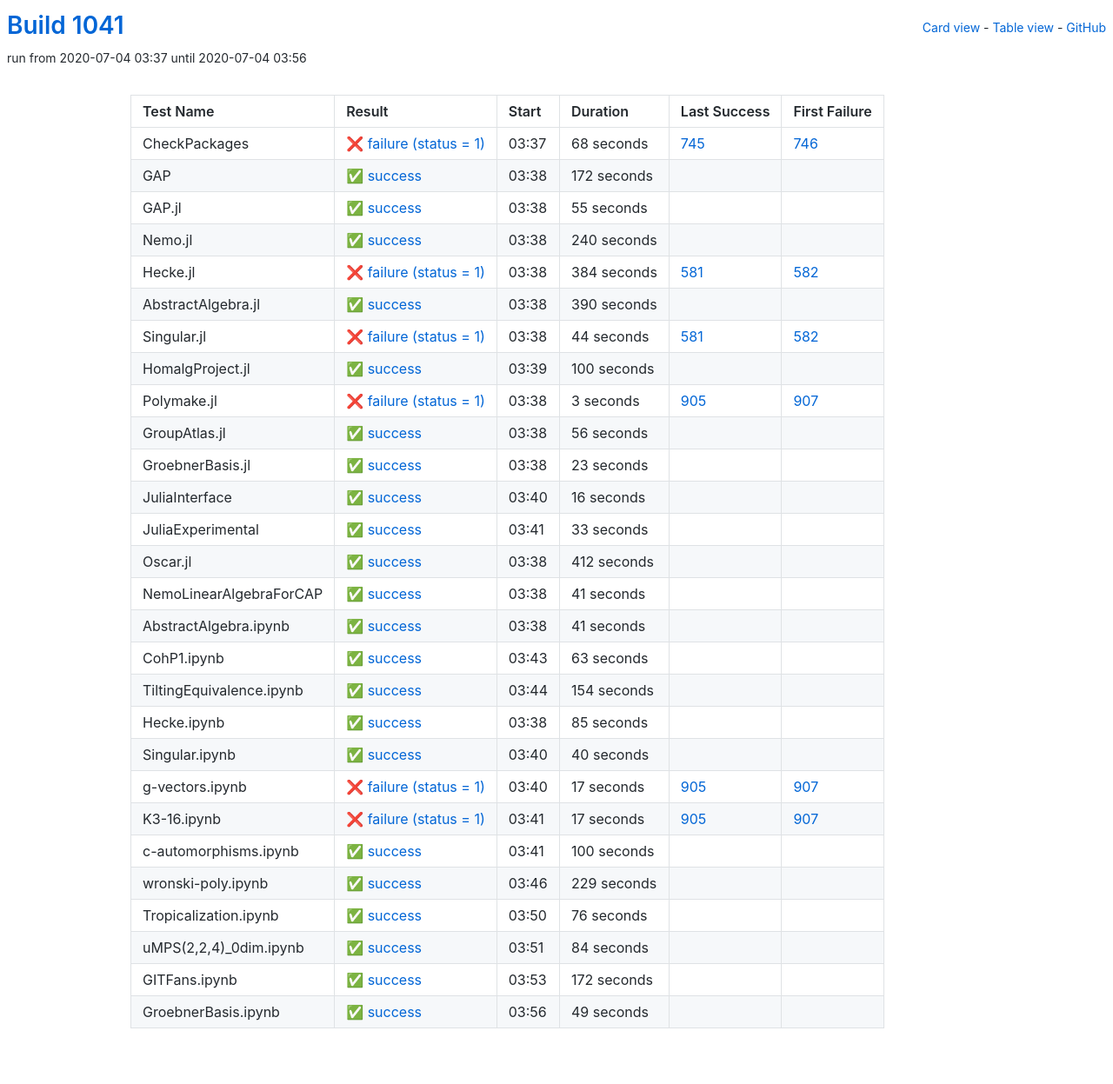
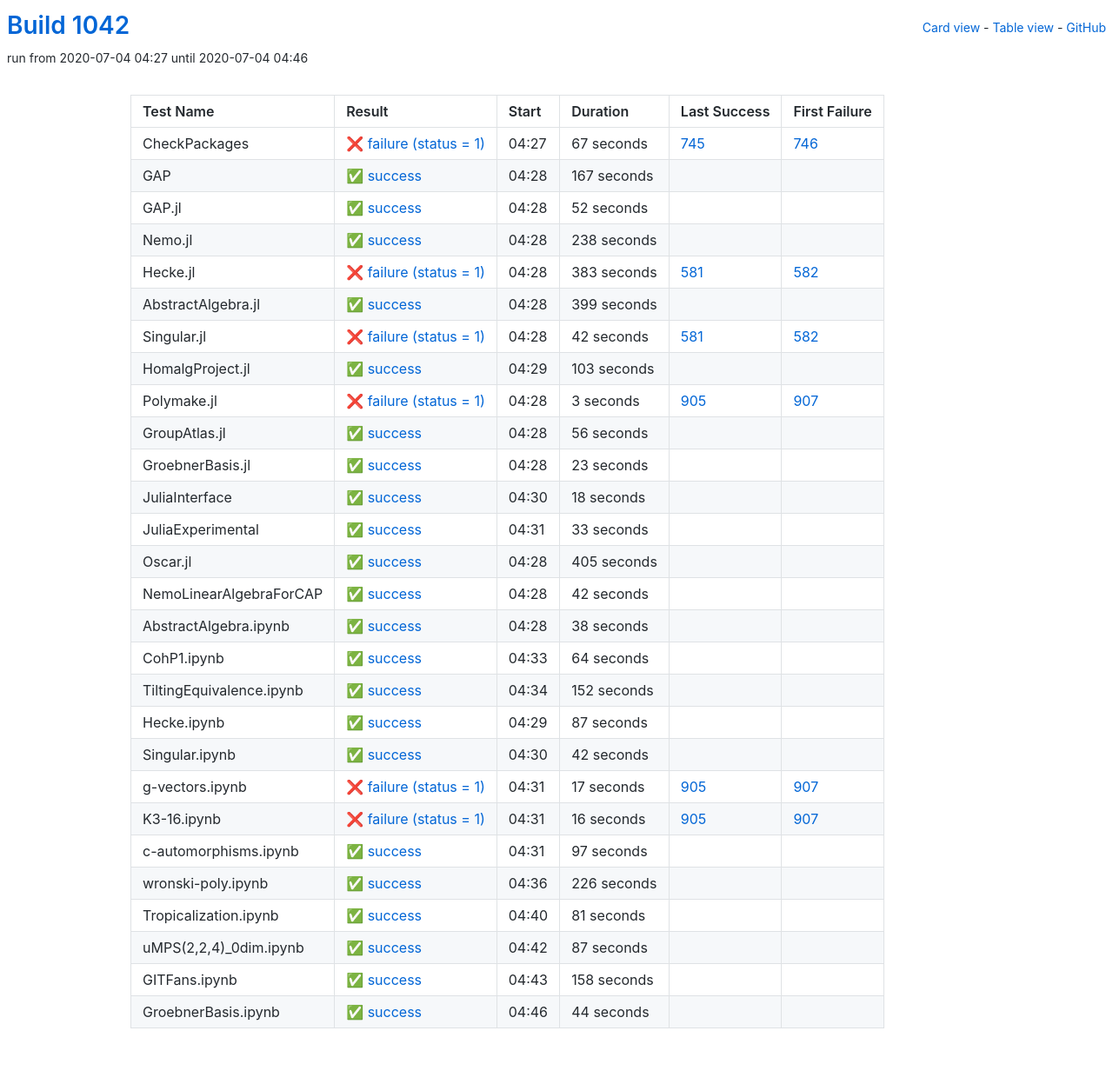
Before and after one commit to oscar-system/oscar-ci-status-1.4, a Jekyll site: the page built from table.html, in a window 1280 px wide. Shown: the whole page at 87% size. Built offline with Jekyll 4.4.1, drawn with Linux system fonts in a browser that asks for light colours.

Commit message:
Build #1042

```diff
--- a/_data/ci.yml
+++ b/_data/ci.yml
@@ -1,6 +1,6 @@
 ---
-build: 1041
-build_url: https://oscarci.mathematik.uni-kl.de/job/oscar-julia-1.4/1041/
+build: 1042
+build_url: https://oscarci.mathematik.uni-kl.de/job/oscar-julia-1.4/1042/
 job: oscar-julia-1.4
 organization: oscar-system
 repo: oscar-ci-status-1.4
@@ -8,104 +8,104 @@ repourl: https://github.com/oscar-system/oscar-ci-status-1.4
 tests:
 - name: CheckPackages
   id: checkpackages
-  log: https://oscarci.mathematik.uni-kl.de/job/oscar-julia-1.4/1041/artifact/logs/build-1041/CheckPackages.log
-  start: 2020-07-04 03:37
+  log: https://oscarci.mathematik.uni-kl.de/job/oscar-julia-1.4/1042/artifact/logs/build-1042/CheckPackages.log
+  start: 2020-07-04 04:27
   success: false
   exitcode: 1
   status: failure
-  duration: 68
+  duration: 67
   last_success: 745
   last_success_url: https://oscarci.mathematik.uni-kl.de/job/oscar-julia-1.4/745/
   first_failure: 746
   first_failure_url: https://oscarci.mathematik.uni-kl.de/job/oscar-julia-1.4/746/
 - name: GAP
   id: gap
-  log: https://oscarci.mathematik.uni-kl.de/job/oscar-julia-1.4/1041/artifact/logs/build-1041/GAP.log
-  start: 2020-07-04 03:38
+  log: https://oscarci.mathematik.uni-kl.de/job/oscar-julia-1.4/1042/artifact/logs/build-1042/GAP.log
+  start: 2020-07-04 04:28
   success: true
   exitcode: 0
   status: success
-  duration: 172
+  duration: 167
   last_success: false
   last_success_url:
   first_failure: false
   first_failure_url:
 - name: GAP.jl
   id: gap-jl
-  log: https://oscarci.mathematik.uni-kl.de/job/oscar-julia-1.4/1041/artifact/logs/build-1041/GAP.jl.log
-  start: 2020-07-04 03:38
+  log: https://oscarci.mathematik.uni-kl.de/job/oscar-julia-1.4/1042/artifact/logs/build-1042/GAP.jl.log
+  start: 2020-07-04 04:28
   success: true
   exitcode: 0
   status: success
-  duration: 55
+  duration: 52
   last_success: false
   last_success_url:
   first_failure: false
   first_failure_url:
 - name: Nemo.jl
   id: nemo-jl
-  log: https://oscarci.mathematik.uni-kl.de/job/oscar-julia-1.4/1041/artifact/logs/build-1041/Nemo.jl.log
-  start: 2020-07-04 03:38
+  log: https://oscarci.mathematik.uni-kl.de/job/oscar-julia-1.4/1042/artifact/logs/build-1042/Nemo.jl.log
+  start: 2020-07-04 04:28
   success: true
   exitcode: 0
   status: success
-  duration: 240
+  duration: 238
   last_success: false
   last_success_url:
   first_failure: false
   first_failure_url:
 - name: Hecke.jl
   id: hecke-jl
-  log: https://oscarci.mathematik.uni-kl.de/job/oscar-julia-1.4/1041/artifact/logs/build-1041/Hecke.jl.log
-  start: 2020-07-04 03:38
+  log: https://oscarci.mathematik.uni-kl.de/job/oscar-julia-1.4/1042/artifact/logs/build-1042/Hecke.jl.log
+  start: 2020-07-04 04:28
   success: false
   exitcode: 1
   status: failure
-  duration: 384
+  duration: 383
   last_success: 581
   last_success_url: https://oscarci.mathematik.uni-kl.de/job/oscar-julia-1.4/581/
   first_failure: 582
   first_failure_url: https://oscarci.mathematik.uni-kl.de/job/oscar-julia-1.4/582/
 - name: AbstractAlgebra.jl
   id: abstractalgebra-jl
-  log: https://oscarci.mathematik.uni-kl.de/job/oscar-julia-1.4/1041/artifact/logs/build-1041/AbstractAlgebra.jl.log
-  start: 2020-07-04 03:38
+  log: https://oscarci.mathematik.uni-kl.de/job/oscar-julia-1.4/1042/artifact/logs/build-1042/AbstractAlgebra.jl.log
+  start: 2020-07-04 04:28
   success: true
   exitcode: 0
   status: success
-  duration: 390
+  duration: 399
   last_success: false
   last_success_url:
   first_failure: false
   first_failure_url:
 - name: Singular.jl
   id: singular-jl
-  log: https://oscarci.mathematik.uni-kl.de/job/oscar-julia-1.4/1041/artifact/logs/build-1041/Singular.jl.log
-  start: 2020-07-04 03:38
+  log: https://oscarci.mathematik.uni-kl.de/job/oscar-julia-1.4/1042/artifact/logs/build-1042/Singular.jl.log
+  start: 2020-07-04 04:28
   success: false
   exitcode: 1
   status: failure
-  duration: 44
+  duration: 42
   last_success: 581
   last_success_url: https://oscarci.mathematik.uni-kl.de/job/oscar-julia-1.4/581/
   first_failure: 582
   first_failure_url: https://oscarci.mathematik.uni-kl.de/job/oscar-julia-1.4/582/
 - name: HomalgProject.jl
   id: homalgproject-jl
-  log: https://oscarci.mathematik.uni-kl.de/job/oscar-julia-1.4/1041/artifact/logs/build-1041/HomalgProject.jl.log
-  start: 2020-07-04 03:39
+  log: https://oscarci.mathematik.uni-kl.de/job/oscar-julia-1.4/1042/artifact/logs/build-1042/HomalgProject.jl.log
+  start: 2020-07-04 04:29
   success: true
   exitcode: 0
   status: success
-  duration: 100
+  duration: 103
   last_success: false
   last_success_url:
   first_failure: false
   first_failure_url:
 - name: Polymake.jl
   id: polymake-jl
-  log: https://oscarci.mathematik.uni-kl.de/job/oscar-julia-1.4/1041/artifact/logs/build-1041/Polymake.jl.log
-  start: 2020-07-04 03:38
+  log: https://oscarci.mathematik.uni-kl.de/job/oscar-julia-1.4/1042/artifact/logs/build-1042/Polymake.jl.log
+  start: 2020-07-04 04:28
   success: false
   exitcode: 1
   status: failure
@@ -116,8 +116,8 @@ tests:
   first_failure_url: https://oscarci.mathematik.uni-kl.de/job/oscar-julia-1.4/907/
 - name: GroupAtlas.jl
   id: groupatlas-jl
-  log: https://oscarci.mathematik.uni-kl.de/job/oscar-julia-1.4/1041/artifact/logs/build-1041/GroupAtlas.jl.log
-  start: 2020-07-04 03:38
+  log: https://oscarci.mathematik.uni-kl.de/job/oscar-julia-1.4/1042/artifact/logs/build-1042/GroupAtlas.jl.log
+  start: 2020-07-04 04:28
   success: true
   exitcode: 0
   status: success
@@ -128,8 +128,8 @@ tests:
   first_failure_url:
 - name: GroebnerBasis.jl
   id: groebnerbasis-jl
-  log: https://oscarci.mathematik.uni-kl.de/job/oscar-julia-1.4/1041/artifact/logs/build-1041/GroebnerBasis.jl.log
-  start: 2020-07-04 03:38
+  log: https://oscarci.mathematik.uni-kl.de/job/oscar-julia-1.4/1042/artifact/logs/build-1042/GroebnerBasis.jl.log
+  start: 2020-07-04 04:28
   success: true
   exitcode: 0
   status: success
@@ -140,20 +140,20 @@ tests:
   first_failure_url:
 - name: JuliaInterface
   id: juliainterface
-  log: https://oscarci.mathematik.uni-kl.de/job/oscar-julia-1.4/1041/artifact/logs/build-1041/JuliaInterface.log
-  start: 2020-07-04 03:40
+  log: https://oscarci.mathematik.uni-kl.de/job/oscar-julia-1.4/1042/artifact/logs/build-1042/JuliaInterface.log
+  start: 2020-07-04 04:30
   success: true
   exitcode: 0
   status: success
-  duration: 16
+  duration: 18
   last_success: false
   last_success_url:
   first_failure: false
   first_failure_url:
 - name: JuliaExperimental
   id: juliaexperimental
-  log: https://oscarci.mathematik.uni-kl.de/job/oscar-julia-1.4/1041/artifact/logs/build-1041/JuliaExperimental.log
-  start: 2020-07-04 03:41
+  log: https://oscarci.mathematik.uni-kl.de/job/oscar-julia-1.4/1042/artifact/logs/build-1042/JuliaExperimental.log
+  start: 2020-07-04 04:31
   success: true
   exitcode: 0
   status: success
@@ -164,92 +164,92 @@ tests:
   first_failure_url:
 - name: Oscar.jl
   id: oscar-jl
-  log: https://oscarci.mathematik.uni-kl.de/job/oscar-julia-1.4/1041/artifact/logs/build-1041/Oscar.jl.log
-  start: 2020-07-04 03:38
+  log: https://oscarci.mathematik.uni-kl.de/job/oscar-julia-1.4/1042/artifact/logs/build-1042/Oscar.jl.log
+  start: 2020-07-04 04:28
   success: true
   exitcode: 0
   status: success
-  duration: 412
+  duration: 405
   last_success: false
   last_success_url:
   first_failure: false
   first_failure_url:
 - name: NemoLinearAlgebraForCAP
   id: nemolinearalgebraforcap
-  log: https://oscarci.mathematik.uni-kl.de/job/oscar-julia-1.4/1041/artifact/logs/build-1041/NemoLinearAlgebraForCAP.log
-  start: 2020-07-04 03:38
+  log: https://oscarci.mathematik.uni-kl.de/job/oscar-julia-1.4/1042/artifact/logs/build-1042/NemoLinearAlgebraForCAP.log
+  start: 2020-07-04 04:28
   success: true
   exitcode: 0
   status: success
-  duration: 41
+  duration: 42
   last_success: false
   last_success_url:
   first_failure: false
   first_failure_url:
 - name: AbstractAlgebra.ipynb
   id: abstractalgebra-ipynb
-  log: https://oscarci.mathematik.uni-kl.de/job/oscar-julia-1.4/1041/artifact/logs/build-1041/AbstractAlgebra.ipynb.log
-  start: 2020-07-04 03:38
+  log: https://oscarci.mathematik.uni-kl.de/job/oscar-julia-1.4/1042/artifact/logs/build-1042/AbstractAlgebra.ipynb.log
+  start: 2020-07-04 04:28
   success: true
   exitcode: 0
   status: success
-  duration: 41
+  duration: 38
   last_success: false
   last_success_url:
   first_failure: false
   first_failure_url:
 - name: CohP1.ipynb
   id: cohp1-ipynb
-  log: https://oscarci.mathematik.uni-kl.de/job/oscar-julia-1.4/1041/artifact/logs/build-1041/CohP1.ipynb.log
-  start: 2020-07-04 03:43
+  log: https://oscarci.mathematik.uni-kl.de/job/oscar-julia-1.4/1042/artifact/logs/build-1042/CohP1.ipynb.log
+  start: 2020-07-04 04:33
   success: true
   exitcode: 0
   status: success
-  duration: 63
+  duration: 64
   last_success: false
   last_success_url:
   first_failure: false
   first_failure_url:
 - name: TiltingEquivalence.ipynb
   id: tiltingequivalence-ipynb
-  log: https://oscarci.mathematik.uni-kl.de/job/oscar-julia-1.4/1041/artifact/logs/build-1041/TiltingEquivalence.ipynb.log
-  start: 2020-07-04 03:44
+  log: https://oscarci.mathematik.uni-kl.de/job/oscar-julia-1.4/1042/artifact/logs/build-1042/TiltingEquivalence.ipynb.log
+  start: 2020-07-04 04:34
   success: true
   exitcode: 0
   status: success
-  duration: 154
+  duration: 152
   last_success: false
   last_success_url:
   first_failure: false
   first_failure_url:
 - name: Hecke.ipynb
   id: hecke-ipynb
-  log: https://oscarci.mathematik.uni-kl.de/job/oscar-julia-1.4/1041/artifact/logs/build-1041/Hecke.ipynb.log
-  start: 2020-07-04 03:38
+  log: https://oscarci.mathematik.uni-kl.de/job/oscar-julia-1.4/1042/artifact/logs/build-1042/Hecke.ipynb.log
+  start: 2020-07-04 04:29
   success: true
   exitcode: 0
   status: success
-  duration: 85
+  duration: 87
   last_success: false
   last_success_url:
   first_failure: false
   first_failure_url:
 - name: Singular.ipynb
   id: singular-ipynb
-  log: https://oscarci.mathematik.uni-kl.de/job/oscar-julia-1.4/1041/artifact/logs/build-1041/Singular.ipynb.log
-  start: 2020-07-04 03:40
+  log: https://oscarci.mathematik.uni-kl.de/job/oscar-julia-1.4/1042/artifact/logs/build-1042/Singular.ipynb.log
+  start: 2020-07-04 04:30
   success: true
   exitcode: 0
   status: success
-  duration: 40
+  duration: 42
   last_success: false
   last_success_url:
   first_failure: false
   first_failure_url:
 - name: g-vectors.ipynb
   id: g-vectors-ipynb
-  log: https://oscarci.mathematik.uni-kl.de/job/oscar-julia-1.4/1041/artifact/logs/build-1041/g-vectors.ipynb.log
-  start: 2020-07-04 03:40
+  log: https://oscarci.mathematik.uni-kl.de/job/oscar-julia-1.4/1042/artifact/logs/build-1042/g-vectors.ipynb.log
+  start: 2020-07-04 04:31
   success: false
   exitcode: 1
   status: failure
@@ -260,84 +260,84 @@ tests:
   first_failure_url: https://oscarci.mathematik.uni-kl.de/job/oscar-julia-1.4/907/
 - name: K3-16.ipynb
   id: k3-16-ipynb
-  log: https://oscarci.mathematik.uni-kl.de/job/oscar-julia-1.4/1041/artifact/logs/build-1041/K3-16.ipynb.log
-  start: 2020-07-04 03:41
+  log: https://oscarci.mathematik.uni-kl.de/job/oscar-julia-1.4/1042/artifact/logs/build-1042/K3-16.ipynb.log
+  start: 2020-07-04 04:31
   success: false
   exitcode: 1
   status: failure
-  duration: 17
+  duration: 16
   last_success: 905
   last_success_url: https://oscarci.mathematik.uni-kl.de/job/oscar-julia-1.4/905/
   first_failure: 907
   first_failure_url: https://oscarci.mathematik.uni-kl.de/job/oscar-julia-1.4/907/
 - name: c-automorphisms.ipynb
   id: c-automorphisms-ipynb
-  log: https://oscarci.mathematik.uni-kl.de/job/oscar-julia-1.4/1041/artifact/logs/build-1041/c-automorphisms.ipynb.log
-  start: 2020-07-04 03:41
+  log: https://oscarci.mathematik.uni-kl.de/job/oscar-julia-1.4/1042/artifact/logs/build-1042/c-automorphisms.ipynb.log
+  start: 2020-07-04 04:31
   success: true
   exitcode: 0
   status: success
-  duration: 100
+  duration: 97
   last_success: false
   last_success_url:
   first_failure: false
   first_failure_url:
 - name: wronski-poly.ipynb
   id: wronski-poly-ipynb
-  log: https://oscarci.mathematik.uni-kl.de/job/oscar-julia-1.4/1041/artifact/logs/build-1041/wronski-poly.ipynb.log
-  start: 2020-07-04 03:46
+  log: https://oscarci.mathematik.uni-kl.de/job/oscar-julia-1.4/1042/artifact/logs/build-1042/wronski-poly.ipynb.log
+  start: 2020-07-04 04:36
   success: true
   exitcode: 0
   status: success
-  duration: 229
+  duration: 226
   last_success: false
   last_success_url:
   first_failure: false
   first_failure_url:
 - name: Tropicalization.ipynb
   id: tropicalization-ipynb
-  log: https://oscarci.mathematik.uni-kl.de/job/oscar-julia-1.4/1041/artifact/logs/build-1041/Tropicalization.ipynb.log
-  start: 2020-07-04 03:50
+  log: https://oscarci.mathematik.uni-kl.de/job/oscar-julia-1.4/1042/artifact/logs/build-1042/Tropicalization.ipynb.log
+  start: 2020-07-04 04:40
   success: true
   exitcode: 0
   status: success
-  duration: 76
+  duration: 81
   last_success: false
   last_success_url:
   first_failure: false
   first_failure_url:
 - name: uMPS(2,2,4)_0dim.ipynb
   id: umps-2-2-4-0dim-ipynb
-  log: https://oscarci.mathematik.uni-kl.de/job/oscar-julia-1.4/1041/artifact/logs/build-1041/uMPS-2-2-4-_0dim.ipynb.log
-  start: 2020-07-04 03:51
+  log: https://oscarci.mathematik.uni-kl.de/job/oscar-julia-1.4/1042/artifact/logs/build-1042/uMPS-2-2-4-_0dim.ipynb.log
+  start: 2020-07-04 04:42
   success: true
   exitcode: 0
   status: success
-  duration: 84
+  duration: 87
   last_success: false
   last_success_url:
   first_failure: false
   first_failure_url:
 - name: GITFans.ipynb
   id: gitfans-ipynb
-  log: https://oscarci.mathematik.uni-kl.de/job/oscar-julia-1.4/1041/artifact/logs/build-1041/GITFans.ipynb.log
-  start: 2020-07-04 03:53
+  log: https://oscarci.mathematik.uni-kl.de/job/oscar-julia-1.4/1042/artifact/logs/build-1042/GITFans.ipynb.log
+  start: 2020-07-04 04:43
   success: true
   exitcode: 0
   status: success
-  duration: 172
+  duration: 158
   last_success: false
   last_success_url:
   first_failure: false
   first_failure_url:
 - name: GroebnerBasis.ipynb
   id: groebnerbasis-ipynb
-  log: https://oscarci.mathematik.uni-kl.de/job/oscar-julia-1.4/1041/artifact/logs/build-1041/GroebnerBasis.ipynb.log
-  start: 2020-07-04 03:56
+  log: https://oscarci.mathematik.uni-kl.de/job/oscar-julia-1.4/1042/artifact/logs/build-1042/GroebnerBasis.ipynb.log
+  start: 2020-07-04 04:46
   success: true
   exitcode: 0
   status: success
-  duration: 49
+  duration: 44
   last_success: false
   last_success_url:
   first_failure: false
```
Also changed, not shown: README.md.
